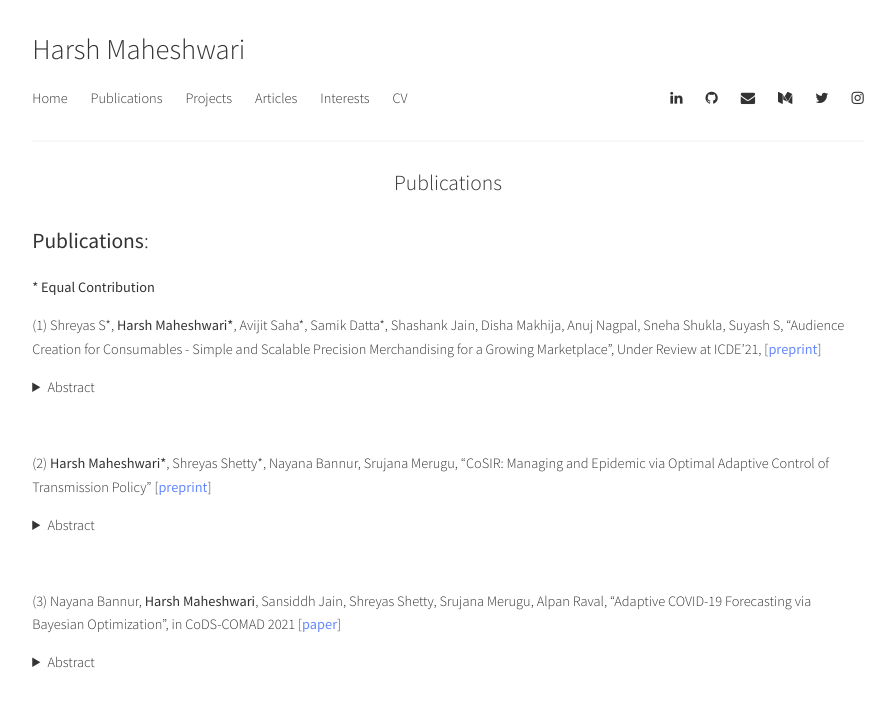
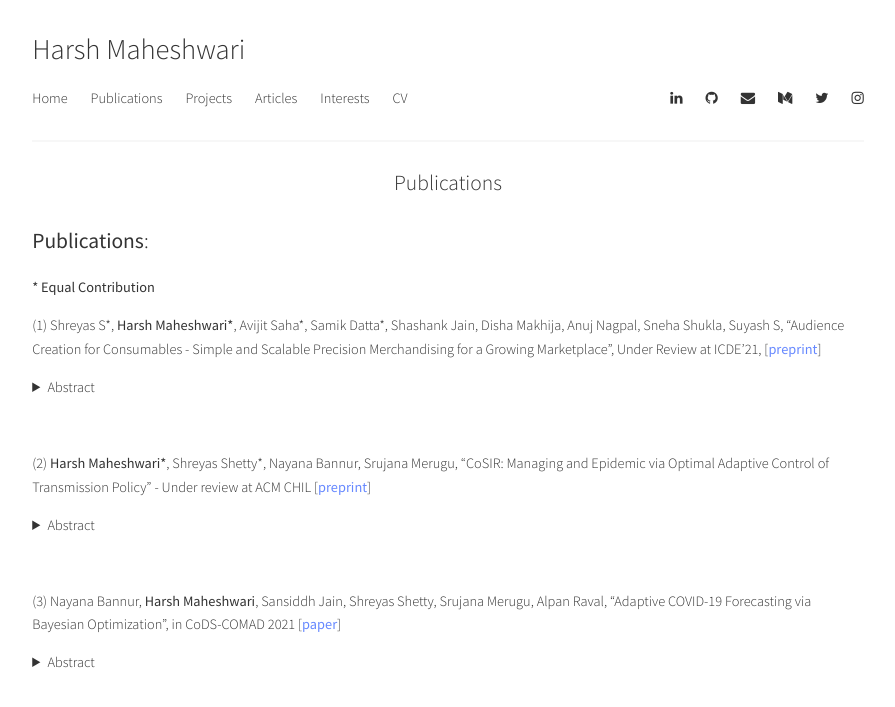
Before and after one commit to harshm121/portfolio-old, a Jekyll site: the page built from Publications/index.md, in a window 1280 px wide. Shown: the top 707 px of the page, without its empty margins (192-1087 px from the left). Built offline with Jekyll 4.4.1, drawn with Linux system fonts in a browser that asks for light colours; a style sheet for code colours, icons or effects is not loaded.

Commit message:
Update index.md

```diff
--- a/Publications/index.md
+++ b/Publications/index.md
@@ -29,7 +29,7 @@
 </details>
 <br>
 
-(2) **Harsh Maheshwari\***, Shreyas Shetty\*, Nayana Bannur, Srujana Merugu, "CoSIR: Managing and Epidemic via Optimal Adaptive Control of Transmission Policy" \[[preprint](https://www.medrxiv.org/content/10.1101/2020.11.10.20211995v1)\]
+(2) **Harsh Maheshwari\***, Shreyas Shetty\*, Nayana Bannur, Srujana Merugu, "CoSIR: Managing and Epidemic via Optimal Adaptive Control of Transmission Policy" -   Under review at ACM CHIL \[[preprint](https://www.medrxiv.org/content/10.1101/2020.11.10.20211995v1)\]
 <details><summary>Abstract</summary>
 <div>
 <p style="background-color:#ffffcc;">
```
